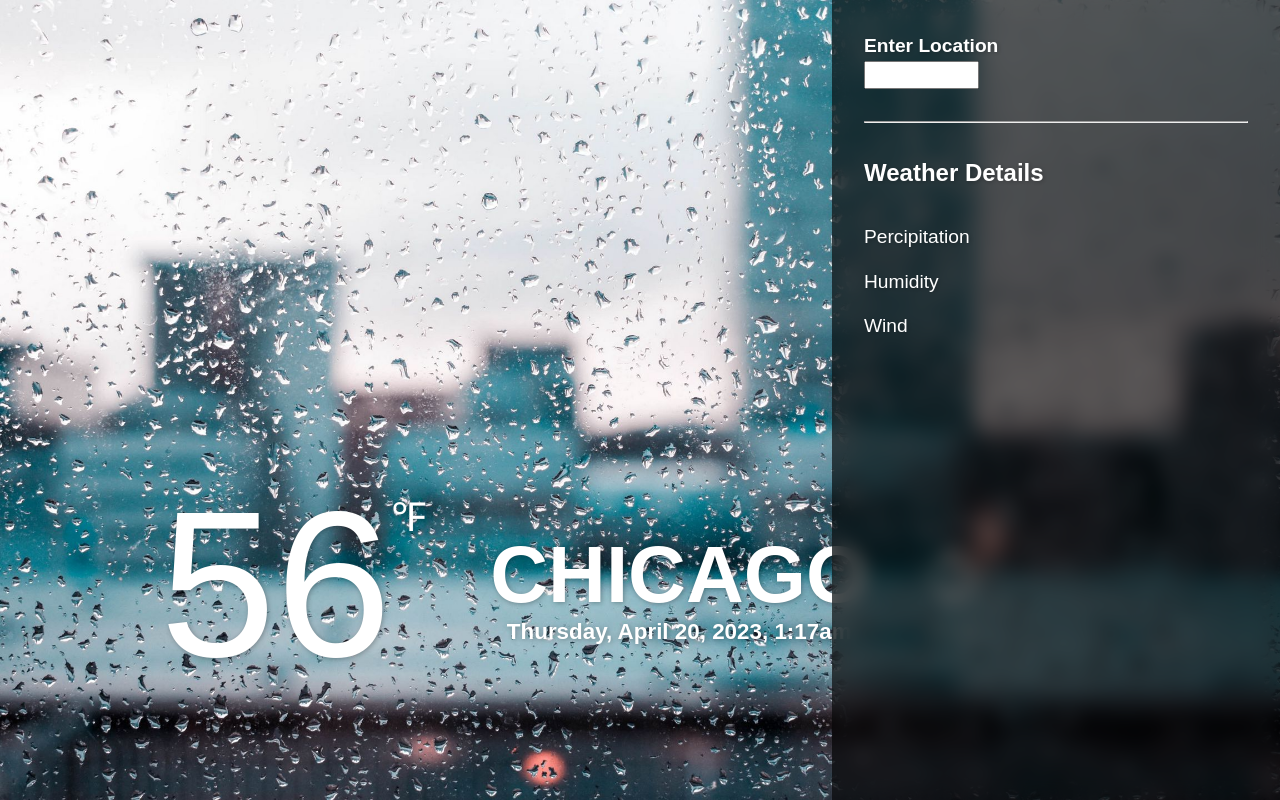
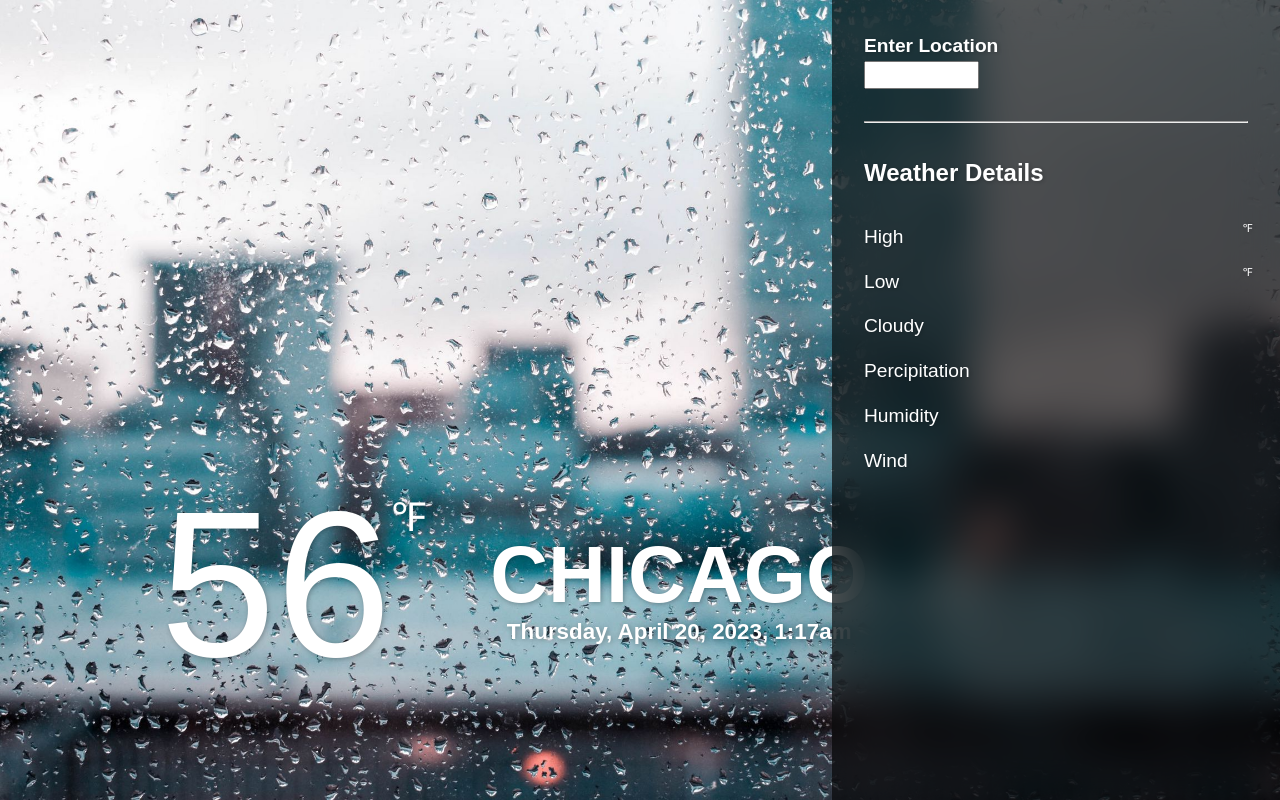
Before and after one commit to JoeNelson14/weather-app, a website built with webpack: page dist/index.html in a window 1280 px wide. Built offline with nearby package versions, Linux system fonts and the light colour scheme; no server answers; a web font is replaced by a local one.

Commit message:
Add real time updates to weather and clock.
Added real time updates to time that updates every second, Added
updates to weather data every minute. Added html text and numbers for
high, low, and cloudy data.

```diff
--- a/src/getTimeDate.js
+++ b/src/getTimeDate.js
@@ -1,10 +1,13 @@
+import refreshInfo from ".";
+
 export default function getTimeDate() {
   let dt = new Date();
   let hours = dt.getHours();
   let dayOrNight = hours >= 12 ? 'pm' : 'am';
   hours = (hours % 12) || 12;
   let minutes = dt.getMinutes();
+  if (minutes < 10) minutes = '0' + minutes;
   let day = new Intl.DateTimeFormat('en-us', { dateStyle: 'full' }).format(dt);
   let finalTime = `${day}, ${hours}:${minutes}${dayOrNight}`;
-  return finalTime;
+  document.querySelector('.date-text').textContent = finalTime;
 }
--- a/src/getWeather.js
+++ b/src/getWeather.js
@@ -1,12 +1,31 @@
-
+import refreshInfo from ".";
 export default function getWeather(location) {
   if (location == '') location = 'chicago';
-  let weather;
-  fetch(`https://api.weatherapi.com/v1/current.json?key=c020fe73274a40bbb80191217231404&q=${location}`, { mode: 'cors' })
+  fetch(`https://api.weatherapi.com/v1/forecast.json?key=c020fe73274a40bbb80191217231404&q=${location}`, { mode: 'cors' })
     .then(function(response) {
       return response.json();
     })
     .then(function(data) {
+      console.log(data);
       let currentTempText = document.querySelector('.current-temp-text');
+      currentTempText.textContent = Math.round(data.current.temp_f);
+
+      let highNumber = document.querySelector('.high-number');
+      highNumber.textContent = Math.round(data.forecast.forecastday[0].day.maxtemp_f);
+
+      let lowNumber = document.querySelector('.low-number');
+      lowNumber.textContent = Math.round(data.forecast.forecastday[0].day.mintemp_f);
+
+      let cloudyNumber = document.querySelector('.cloudy-number');
+      cloudyNumber.textContent = data.current.cloud + '%';
+
+      let perciptiationNumber = document.querySelector('.percipitation-number');
+      perciptiationNumber.textContent = data.current.precip_in + 'in';
+
+      let humidityNumber = document.querySelector('.humidity-number');
+      humidityNumber.textContent = data.current.humidity;
+
+      let windNumber = document.querySelector('.wind-number');
+      windNumber.textContent = data.current.wind_mph + 'mph';
     })
 }
--- a/src/index.js
+++ b/src/index.js
@@ -1,9 +1,15 @@
 import getWeather from "./getWeather";
 import './style.css';
 import loadPage from "./loadPage";
+import getTimeDate from "./getTimeDate";
 
 
 let location = '';
 if (location == '') location = 'chicago'.toUpperCase();
 loadPage(location);
 getWeather(location);
+getTimeDate();
+
+// updates time every second, and gets weather every minute
+setInterval(getTimeDate, 1000);
+setInterval(getWeather(location), 60000);
--- a/src/loadPage.js
+++ b/src/loadPage.js
@@ -24,12 +24,23 @@
   let locationLabel = document.createElement('label');
   let locationInput = document.createElement('input');
   let weatherDetailsTitle = document.createElement('h5');
+
   let extraWeatherContainer = document.createElement('div');
+  let highText = document.createElement('p');
+  let highNumber = document.createElement('p');
+  let lowText = document.createElement('p');
+  let lowNumber = document.createElement('p');
+  let cloudyText = document.createElement('p');
+  let cloudyNumber = document.createElement('p');
   let percipitationText = document.createElement('p');
+  let perciptiationNumber = document.createElement('p');
   let humidityText = document.createElement('p');
+  let humidityNumber = document.createElement('p');
   let windText = document.createElement('p');
+  let windNumber = document.createElement('p');
+  let horizontalRule = document.createElement('hr');
+  let futureDayContainer = document.createElement('div');
   let futureCastContainer = document.createElement('div');
-  let horizontalRule = document.createElement('hr');
 
 
   /////// CLASS NAMES \\\\\\\
@@ -43,10 +54,15 @@
   currentWeatherText.classList.add('current-weather-text');
   locationLabel.classList.add('location-label');
   weatherDetailsTitle.classList.add('weather-details-title');
+
   extraWeatherContainer.classList.add('extra-weather-container');
-  percipitationText.classList.add('percipitation-text');
-  humidityText.classList.add('humidity-text');
-  windText.classList.add('wind-text');
+  highNumber.classList.add('high-number');
+  lowNumber.classList.add('low-number');
+  cloudyNumber.classList.add('cloudy-number');
+  perciptiationNumber.classList.add('percipitation-number');
+  humidityNumber.classList.add('humidity-number');
+  windNumber.classList.add('wind-number');
+  futureDayContainer.classList.add('future-day-container');
   futureCastContainer.classList.add('future-cast-container');
 
   /////// ATTRIBUTES \\\\\\\
@@ -59,20 +75,30 @@
 
   /////// TEXT CONTENT \\\\\\\
   cityText.textContent = location;
-  dateText.textContent = getTimeDate();
   currentTempText.textContent = '56';
   currentWeatherText.textContent ='Rainy';
+  highText.textContent = 'High';
+  lowText.textContent = 'Low';
+  cloudyText.textContent = 'Cloudy';
   percipitationText.textContent = 'Percipitation';
   humidityText.textContent = 'Humidity';
   windText.textContent = 'Wind';
   locationLabel.textContent = 'Enter Location';
-  weatherDetailsTitle.textContent = 'Weather Details'
+  weatherDetailsTitle.textContent = 'Weather Details';
+
+  for (let i = 1; i < 8; i++)
+  {
+    let day = document.createElement('p');
+    day.classList.add('future-day', `day${i}`);
+    futureDayContainer.append(day);
+  }
 
 
   /////// APPEND ELEMENTS TO DOM \\\\\\\
   locationContainer.append(cityText, dateText);
   weatherIconContainer.append(currentWeatherImg, currentWeatherText);
-  extraWeatherContainer.append(percipitationText, humidityText, windText);
+  extraWeatherContainer.append(highText, highNumber, lowText, lowNumber, cloudyText, cloudyNumber,
+    percipitationText, perciptiationNumber, humidityText, humidityNumber, windText, windNumber);
   futureCastContainer.append(locationLabel, locationInput, horizontalRule, weatherDetailsTitle, extraWeatherContainer);
   headerContainer.append(currentTempText, locationContainer, weatherIconContainer);
   contentContainer.append(headerContainer, futureCastContainer);
--- a/src/style.css
+++ b/src/style.css
@@ -146,7 +146,7 @@
   height: 100%;
   width: 35%;
   background-color: rgba(0, 0, 0, 0.641);
-  backdrop-filter: blur(10px);
+  backdrop-filter: blur(20px);
   padding: 2rem;
 }
 
@@ -169,9 +169,21 @@
 }
 
 .extra-weather-container {
-  display: flex;
-  flex-direction: column;
+  display: grid;
+  grid-template-columns: 87% 10%;
   gap: 1rem;
   font-size: 1.2rem;
   font-weight: 500;
 }
+
+.extra-weather-container > p:nth-child(even) {
+  text-align: right;
+}
+
+.low-number::after, .high-number::after {
+  content: '\2109';
+  font-weight: 100;
+  font-size: .7rem;
+  position: relative;
+  bottom: .7rem;
+}
```
